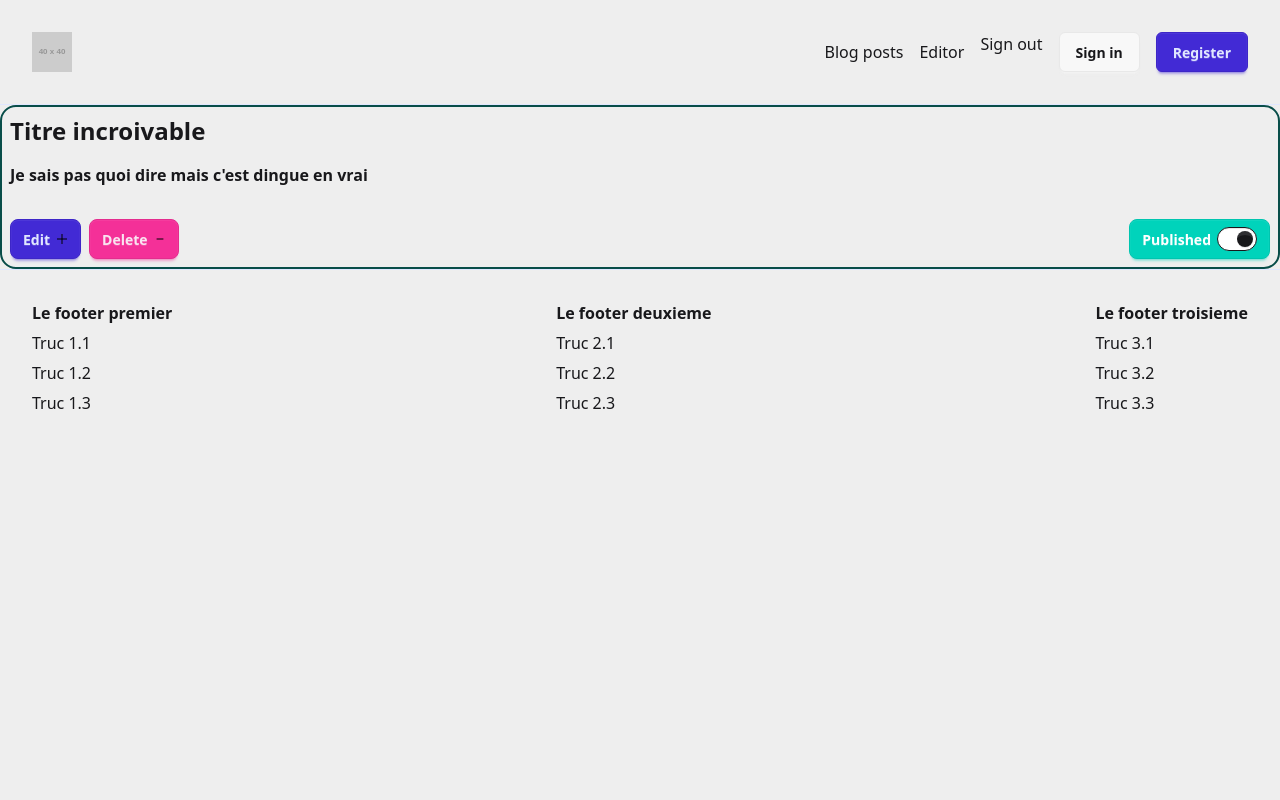
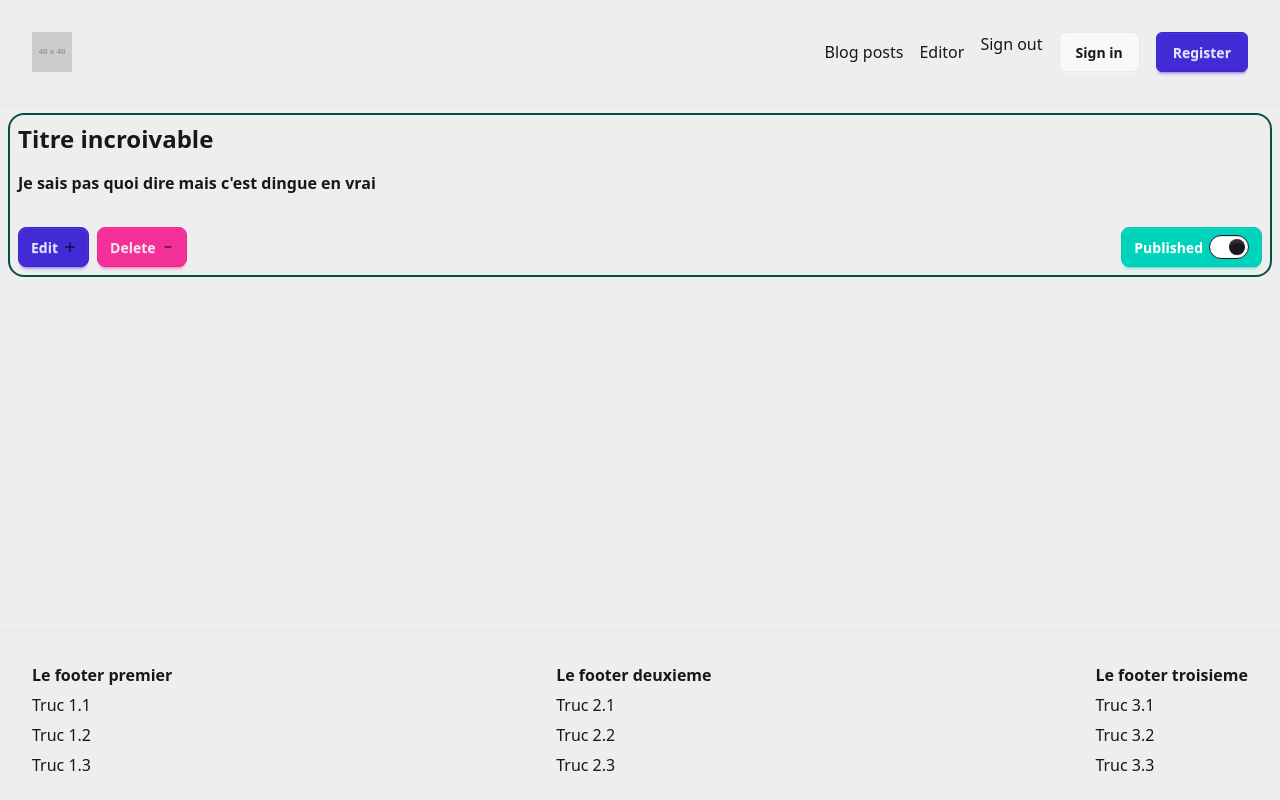
Before and after one commit to MSKTArcanine/next-blog, a Next.js app: page /editor in a window 1280 px wide. Built offline with nearby package versions, Linux system fonts and the light colour scheme.

Commit message:
ADD : flex page main editor/page.tsx

```diff
--- a/app/editor/page.tsx
+++ b/app/editor/page.tsx
@@ -2,6 +2,7 @@ import EditorPost from "../ui/components/editorPost";
 
 export default function EditorPage(){
     return (
-        <EditorPost post="Titre incroivable" p="Je sais pas quoi dire mais c'est dingue en vrai"/>
-    )
+    <main className="flex flex-col flex-1 p-2">
+            <EditorPost post="Titre incroivable" p="Je sais pas quoi dire mais c'est dingue en vrai"/>
+    </main>)
 }
```
